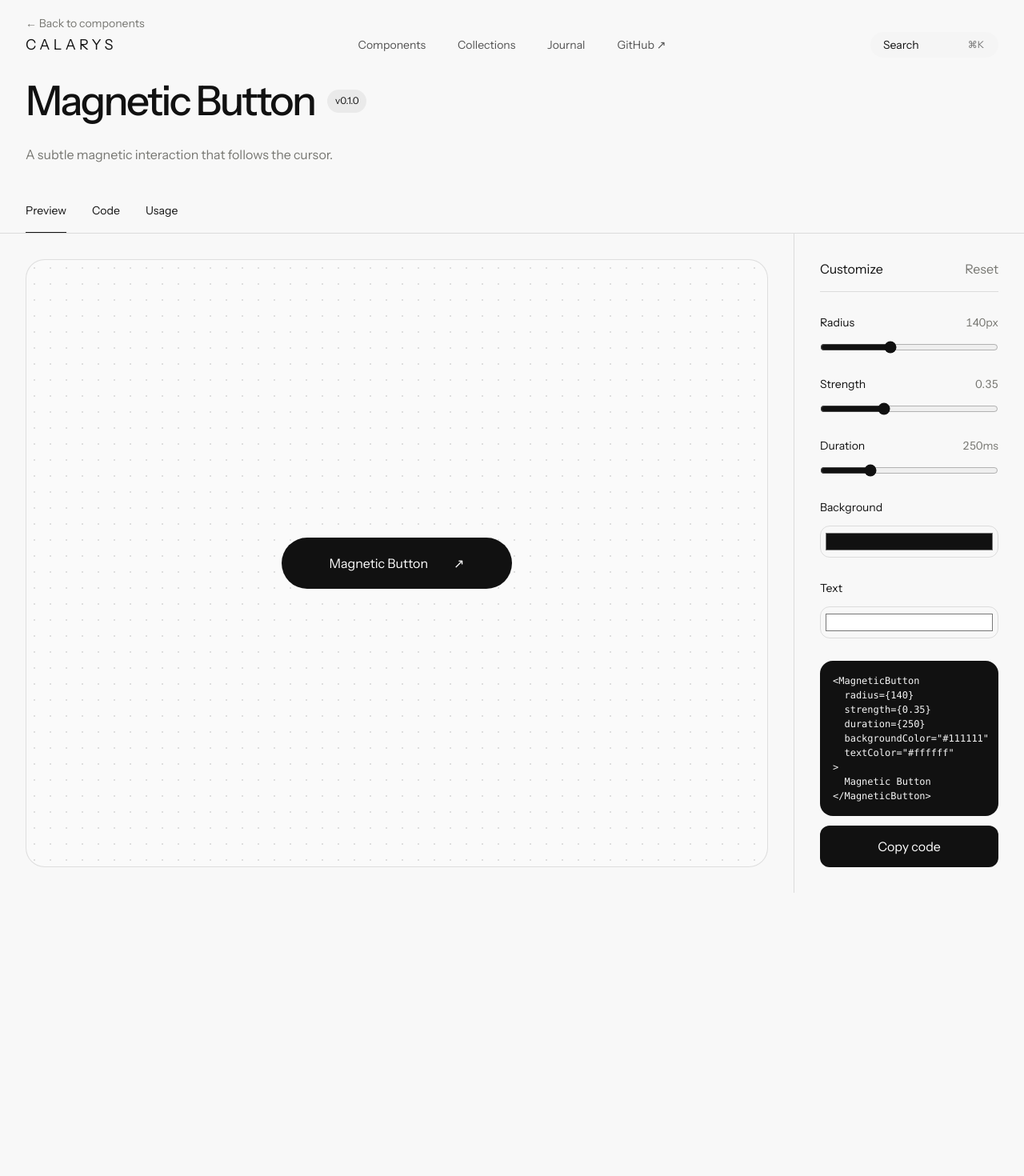
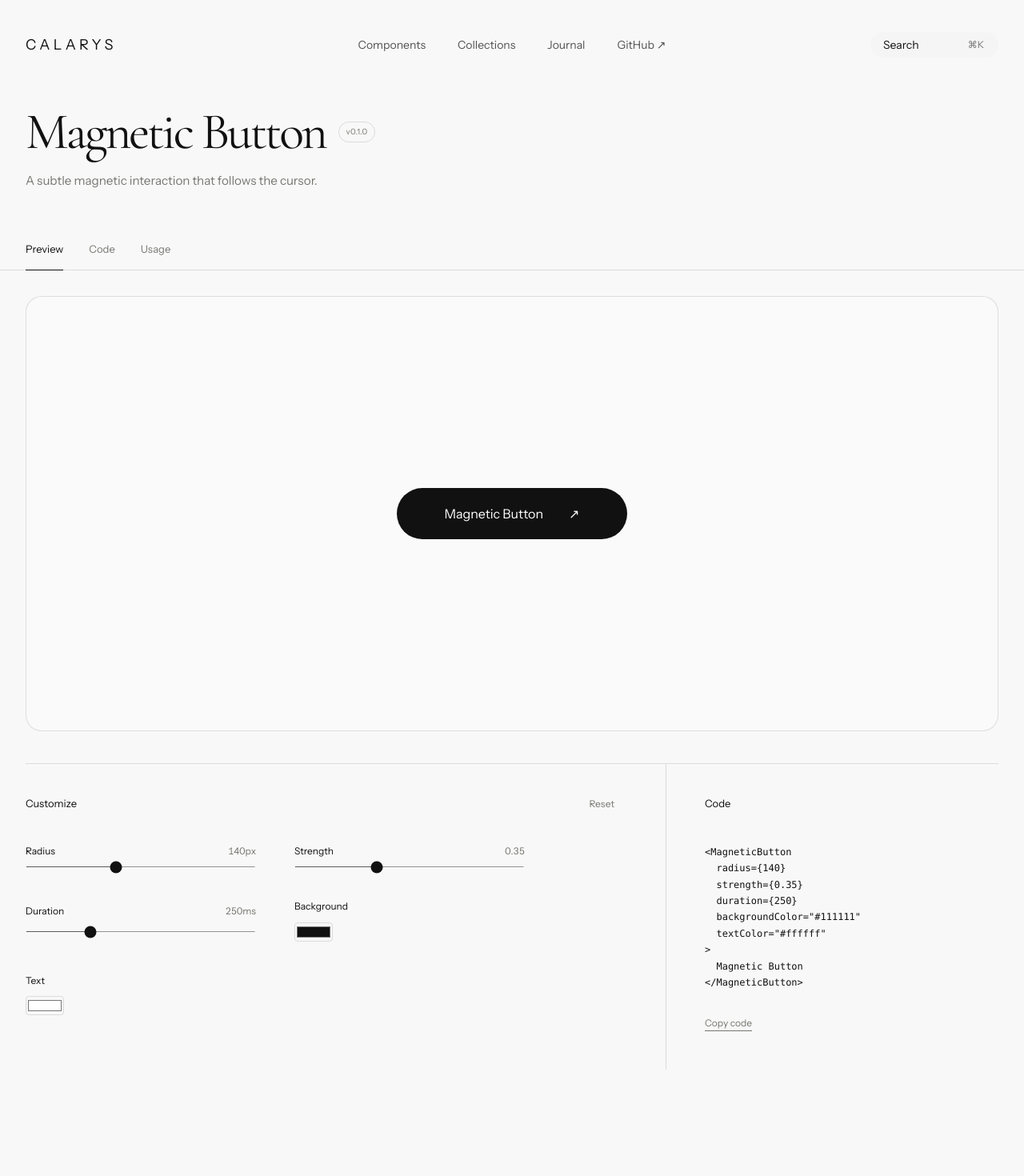
Before and after one commit to tizianocarranza/calarys, a Next.js app: page /components/magnetic-button in a window 1280 px wide. Shown: the top 1470 px of the page at 80% size. Built offline with nearby package versions, Linux system fonts and the light colour scheme.

Commit message:
refactor: redesign component playground layout

```diff
--- /dev/null
+++ b/src/app/components/[id]/page.module.css
@@ -0,0 +1,145 @@
+.componentPage {
+  padding-top: 15vh;
+}
+
+.componentHeader {
+  padding: 1rem 2rem 0;
+}
+
+.backLink {
+  display: inline-block;
+
+  margin-bottom: 3.5rem;
+
+  color: var(--muted);
+  font-size: 0.75rem;
+  letter-spacing: 0.02em;
+  text-decoration: none;
+
+  transition: color 200ms ease;
+}
+
+.backLink:hover {
+  color: var(--foreground);
+}
+
+.componentHeading {
+  display: flex;
+  align-items: flex-end;
+  justify-content: space-between;
+  gap: 2rem;
+}
+
+.componentTitleRow {
+  display: flex;
+  align-items: center;
+  gap: 1rem;
+}
+
+.componentTitleRow h1 {
+  margin: 0;
+
+  font-family: var(--font-serif);
+  font-size: clamp(3rem, 5vw, 5.5rem);
+  font-weight: 400;
+  line-height: 0.9;
+  letter-spacing: -0.05em;
+}
+
+.componentHeading p {
+  max-width: 30rem;
+  margin-block: 1.25rem 0;
+
+  color: var(--muted);
+  font-size: 0.95rem;
+  line-height: 1.6;
+}
+
+.version {
+  padding: 0.3rem 0.55rem;
+
+  color: var(--muted);
+  font-size: 0.625rem;
+  letter-spacing: 0.04em;
+
+  border: 1px solid var(--border);
+  border-radius: 999px;
+}
+
+.componentTabs {
+  display: flex;
+  gap: 2rem;
+
+  margin-top: 4rem;
+
+  font-size: 0.8125rem;
+}
+
+.componentTabs span {
+  position: relative;
+
+  padding-bottom: 1rem;
+
+  color: var(--muted);
+
+  cursor: pointer;
+
+  transition: color 200ms ease;
+}
+
+.componentTabs span:hover {
+  color: var(--foreground);
+}
+
+.activeTab {
+  color: var(--foreground) !important;
+}
+
+.activeTab::after {
+  content: "";
+
+  position: absolute;
+  right: 0;
+  bottom: -1px;
+  left: 0;
+
+  height: 1px;
+
+  background: currentColor;
+}
+
+@media (max-width: 768px) {
+  .componentPage {
+    padding-top: 8rem;
+  }
+
+  .componentHeader {
+    padding-inline: 1rem;
+  }
+
+  .backLink {
+    margin-bottom: 2.5rem;
+  }
+
+  .componentHeading {
+    display: block;
+  }
+
+  .componentTitleRow {
+    align-items: flex-start;
+  }
+
+  .componentTitleRow h1 {
+    font-size: clamp(2.75rem, 13vw, 4rem);
+  }
+
+  .componentHeading p {
+    max-width: 24rem;
+  }
+
+  .componentTabs {
+    gap: 1.5rem;
+
+    margin-top: 3rem;
+  }
+}
--- a/src/app/components/[id]/page.tsx
+++ b/src/app/components/[id]/page.tsx
@@ -1,4 +1,5 @@
 import { notFound } from "next/navigation";
+import Link from "next/link";
 
 import { ComponentPlayground } from "@/features/playground/components/component-playground";
 import {
@@ -6,7 +7,8 @@ import {
   getComponentDefinitions,
   isComponentId,
 } from "@/registry/component-registry";
-import Link from "next/link";
+
+import styles from "./page.module.css";
 
 type ComponentPageProps = {
   params: Promise<{
@@ -32,26 +34,27 @@ export default async function ComponentPage({ params }: ComponentPageProps) {
   const definition = componentRegistry[id];
 
   return (
-    <main>
-      <header className="component-header">
-        <Link href="/components" className="back-link">
-          ← Back to components
-        </Link>
-
-        <div className="component-heading">
+    <main className={styles.componentPage}>
+      <header className={styles.componentHeader}>
+        <div className={styles.componentHeading}>
           <div>
-            <div className="component-title-row">
+            <div className={styles.componentTitleRow}>
               <h1>{definition.name}</h1>
 
-              <span className="version">v{definition.version}</span>
+              <span className={styles.version}>
+                v{definition.version}
+              </span>
             </div>
 
             <p>{definition.description}</p>
           </div>
         </div>
 
-        <nav className="component-tabs" aria-label="Component sections">
-          <span className="active-tab">Preview</span>
+        <nav
+          className={styles.componentTabs}
+          aria-label="Component sections"
+        >
+          <span className={styles.activeTab}>Preview</span>
           <span>Code</span>
           <span>Usage</span>
         </nav>
--- a/src/app/components/page.tsx
+++ b/src/app/components/page.tsx
@@ -8,10 +8,6 @@ export default function ComponentsPage() {
 
   return (
     <main className={styles.page}>
-{/*       <header className={styles.header}>
-        <h1>Components</h1>
-      </header> */}
-
       <ComponentExplorer />
     </main>
   );
--- a/src/features/playground/components/component-playground/component-playground.module.css
+++ b/src/features/playground/components/component-playground/component-playground.module.css
@@ -1,41 +1,49 @@
 .playground {
   display: grid;
-  grid-template-columns: minmax(0, 1fr) 18rem;
-  min-height: 34rem;
+  gap: 2.5rem;
+
+  padding: 2rem;
+
   border-top: 1px solid var(--border);
 }
 
 .preview {
-  display: grid;
   min-width: 0;
-  padding: 2rem;
 }
 
 .previewGrid {
   display: grid;
   place-items: center;
-  min-height: 30rem;
 
-  background-color: #fafafa;
-  background-image: radial-gradient(
-    circle,
-    rgb(17 17 17 / 12%) 1px,
-    transparent 1px
-  );
-  background-size: 20px 20px;
+  min-height: 34rem;
+  height: min(62vh, 46rem);
+
+  background: #fafafa;
 
   border: 1px solid var(--border);
-  border-radius: 1.5rem;
+  border-radius: 1.25rem;
+
   overflow: hidden;
+}
+
+/* ---------------------------------- */
+/* Configuration                     */
+/* ---------------------------------- */
+
+.configuration {
+  display: grid;
+  grid-template-columns: minmax(0, 1.6fr) minmax(26rem, 0.7fr);
+
+  border-top: 1px solid var(--border);
 }
 
 .controls {
   display: flex;
   flex-direction: column;
-  gap: 1.75rem;
-  padding: 2rem;
-  border-left: 1px solid var(--border);
+
+  padding: 2.5rem 4rem 3.5rem 0;
 }
+
 
 .controlsHeader,
 .fieldHeader {
@@ -45,100 +53,256 @@
 }
 
 .controlsHeader {
-  padding-bottom: 1rem;
-  border-bottom: 1px solid var(--border);
+  margin-bottom: 2.5rem;
+}
+
+.controlsHeader span {
+  font-size: 0.8125rem;
 }
 
 .controlsHeader button {
+  padding: 0;
+
   color: var(--muted);
-  background: none;
+  font: inherit;
+  font-size: 0.75rem;
+
+  background: transparent;
   border: 0;
+
   cursor: pointer;
+
+  transition: color 200ms ease;
+}
+
+.controlsHeader button:hover {
+  color: var(--foreground);
+}
+
+/* ---------------------------------- */
+/* Fields                             */
+/* ---------------------------------- */
+
+.fields {
+  display: grid;
+  grid-template-columns: repeat(auto-fit, minmax(12rem, 18rem));
+  gap: 2.5rem 3rem;
 }
 
 .field {
   display: grid;
-  gap: 0.75rem;
-  font-size: 0.875rem;
+  gap: 0.65rem;
+
+  min-width: 0;
+
+  font-size: 0.75rem;
+}
+
+.fieldHeader {
+  gap: 1rem;
 }
 
 .field output {
   color: var(--muted);
+
   font-variant-numeric: tabular-nums;
 }
 
+/* ---------------------------------- */
+/* Range                              */
+/* ---------------------------------- */
+
 .field input[type="range"] {
   width: 100%;
+  height: 1px;
+
   accent-color: var(--foreground);
-}
 
-.field input[type="color"] {
-  width: 100%;
-  height: 2.5rem;
-  padding: 0.25rem;
-  background: transparent;
-  border: 1px solid var(--border);
-  border-radius: 0.75rem;
-}
-
-.code {
-  display: grid;
-  gap: 0.75rem;
-  margin-top: auto;
-}
-
-.code pre {
-  max-width: 100%;
-  padding: 1rem;
-  overflow-x: auto;
-
-  color: #f6f6f6;
-  font-size: 0.75rem;
-
-  background: #111111;
-  border-radius: 1rem;
-}
-
-.code button {
-  padding: 0.875rem 1rem;
-  color: white;
-  background: #111111;
-  border: 0;
-  border-radius: 0.75rem;
   cursor: pointer;
 }
 
-.field select {
-  width: 100%;
-  padding: 0.75rem;
+/* ---------------------------------- */
+/* Color                              */
+/* ---------------------------------- */
 
-  color: var(--foreground);
+.field input[type="color"] {
+  width: 3rem;
+  height: 1.5rem;
+
+  padding: 0;
+
   background: transparent;
 
   border: 1px solid var(--border);
-  border-radius: 0.75rem;
+  border-radius: 0.25rem;
+
+  cursor: pointer;
 }
+
+/* ---------------------------------- */
+/* Select                             */
+/* ---------------------------------- */
+
+.field select {
+  width: 100%;
+
+  padding: 0.65rem 0;
+
+  color: var(--foreground);
+  font: inherit;
+  font-size: 0.75rem;
+
+  background: transparent;
+
+  border: 0;
+  border-bottom: 1px solid var(--border);
+  border-radius: 0;
+}
+
+/* ---------------------------------- */
+/* Toggle                             */
+/* ---------------------------------- */
 
 .toggleField {
   display: flex;
   align-items: center;
   justify-content: space-between;
-  font-size: 0.875rem;
+  gap: 1rem;
+
+  min-height: 1.5rem;
+
+  font-size: 0.75rem;
 }
 
 .toggleField input {
-  width: 1.125rem;
-  height: 1.125rem;
+  width: 1rem;
+  height: 1rem;
+
   accent-color: var(--foreground);
+
+  cursor: pointer;
 }
 
-@media (max-width: 900px) {
-  .playground {
+/* ---------------------------------- */
+/* Code                               */
+/* ---------------------------------- */
+
+.code {
+  display: flex;
+  flex-direction: column;
+
+  min-width: 0;
+
+  padding: 2.5rem 0 3rem 3rem;
+
+  border-left: 1px solid var(--border);
+}
+
+.codeHeader {
+  display: flex;
+  align-items: center;
+  justify-content: space-between;
+
+  font-size: 0.8125rem;
+}
+
+.code pre {
+  max-width: 100%;
+
+  margin: 2.5rem 0 0;
+  padding: 0;
+
+  overflow-x: auto;
+
+  color: var(--foreground);
+  font-size: 0.75rem;
+  line-height: 1.7;
+
+  background: transparent;
+}
+
+.code button {
+  width: fit-content;
+
+  margin-top: 2rem;
+  padding: 0;
+
+  color: var(--muted);
+  font: inherit;
+  font-size: 0.75rem;
+
+  background: transparent;
+  border: 0;
+  border-bottom: 1px solid currentColor;
+
+  cursor: pointer;
+
+  transition: color 200ms ease;
+}
+
+.code button:hover {
+  color: var(--foreground);
+}
+
+/* ---------------------------------- */
+/* Tablet                             */
+/* ---------------------------------- */
+
+@media (max-width: 1100px) {
+  .configuration {
     grid-template-columns: 1fr;
   }
 
   .controls {
+    padding-right: 0;
+  }
+
+  .code {
+    padding: 3rem 0 0;
+
     border-top: 1px solid var(--border);
     border-left: 0;
   }
 }
+
+/* ---------------------------------- */
+/* Mobile                             */
+/* ---------------------------------- */
+
+@media (max-width: 700px) {
+  .playground {
+    gap: 2rem;
+
+    padding: 1rem;
+  }
+
+  .previewGrid {
+    min-height: 28rem;
+    height: auto;
+
+    padding: 2rem 1rem;
+
+    border-radius: 1rem;
+  }
+
+  .controls {
+    padding-block: 2rem;
+  }
+
+  .controlsHeader {
+    margin-bottom: 2rem;
+  }
+
+  .fields {
+    grid-template-columns: 1fr;
+    gap: 1.75rem;
+  }
+
+  .code {
+    padding-top: 2rem;
+  }
+
+  .code pre {
+    margin-top: 1.5rem;
+  }
+}
--- a/src/features/playground/components/component-playground/component-playground.tsx
+++ b/src/features/playground/components/component-playground/component-playground.tsx
@@ -19,6 +19,16 @@ type ComponentPlaygroundProps = {
   componentId: ComponentId;
 };
 
+const controlOrder: Record<
+  PlaygroundControl<PlaygroundConfig>["type"],
+  number
+> = {
+  range: 0,
+  color: 1,
+  select: 2,
+  toggle: 3,
+};
+
 export function ComponentPlayground({ componentId }: ComponentPlaygroundProps) {
   const definition = getComponentDefinition(componentId);
 
@@ -27,6 +37,10 @@ export function ComponentPlayground({ componentId }: ComponentPlaygroundProps) {
   );
 
   const [copied, setCopied] = useState(false);
+
+  const sortedControls = [...definition.controls].sort(
+    (a, b) => controlOrder[a.type] - controlOrder[b.type],
+  );
 
   useEffect(() => {
     setConfig(definition.defaultConfig);
@@ -62,9 +76,12 @@ export function ComponentPlayground({ componentId }: ComponentPlaygroundProps) {
   return (
     <div className={styles.playground}>
       <section className={styles.preview}>
-        <div className={styles.previewGrid}>{definition.renderConfig(config)}</div>
+        <div className={styles.previewGrid}>
+          {definition.renderConfig(config)}
+        </div>
       </section>
 
+      <section className={styles.configuration}>
         <aside className={styles.controls}>
           <div className={styles.controlsHeader}>
             <span>Customize</span>
@@ -74,7 +91,8 @@ export function ComponentPlayground({ componentId }: ComponentPlaygroundProps) {
             </button>
           </div>
 
-        {definition.controls.map((control) => (
+          <div className={styles.fields}>
+            {sortedControls.map((control) => (
               <ControlRenderer
                 key={control.key}
                 control={control as PlaygroundControl<PlaygroundConfig>}
@@ -84,8 +102,14 @@ export function ComponentPlayground({ componentId }: ComponentPlaygroundProps) {
                 }}
               />
             ))}
+          </div>
+        </aside>
 
-        <div className={styles.code}>
+        <section className={styles.code}>
+          <div className={styles.codeHeader}>
+            <span>Code</span>
+          </div>
+
           <pre>
             <code>{generatedCode}</code>
           </pre>
@@ -93,8 +117,8 @@ export function ComponentPlayground({ componentId }: ComponentPlaygroundProps) {
           <button type="button" onClick={copyCode}>
             {copied ? "Copied" : "Copy code"}
           </button>
-        </div>
-      </aside>
+        </section>
+      </section>
     </div>
   );
 }
--- a/src/shared/styles/globals.css
+++ b/src/shared/styles/globals.css
@@ -22,60 +22,3 @@ a {
   color: inherit;
   text-decoration: none;
 }
-
-.component-header {
-  padding: 1rem 2rem 0;
-}
-
-.back-link {
-  display: inline-block;
-  margin-bottom: 3rem;
-  color: var(--muted);
-  font-size: 0.875rem;
-}
-
-.component-heading {
-  display: flex;
-  justify-content: space-between;
-}
-
-.component-title-row {
-  display: flex;
-  align-items: center;
-  gap: 1rem;
-}
-
-.component-title-row h1 {
-  margin: 0;
-  font-size: clamp(2rem, 4vw, 3.5rem);
-  font-weight: 500;
-  letter-spacing: -0.05em;
-}
-
-.component-heading p {
-  max-width: 32rem;
-  margin-block: 1rem 0;
-  color: var(--muted);
-}
-
-.version {
-  padding: 0.35rem 0.6rem;
-  background: rgb(17 17 17 / 6%);
-  border-radius: 999px;
-  font-size: 0.75rem;
-}
-
-.component-tabs {
-  display: flex;
-  gap: 2rem;
-  margin-top: 3rem;
-  font-size: 0.875rem;
-}
-
-.component-tabs span {
-  padding-bottom: 1rem;
-}
-
-.active-tab {
-  border-bottom: 1px solid currentColor;
-}
```
Lines whose indentation alone changed are shown as unchanged.
